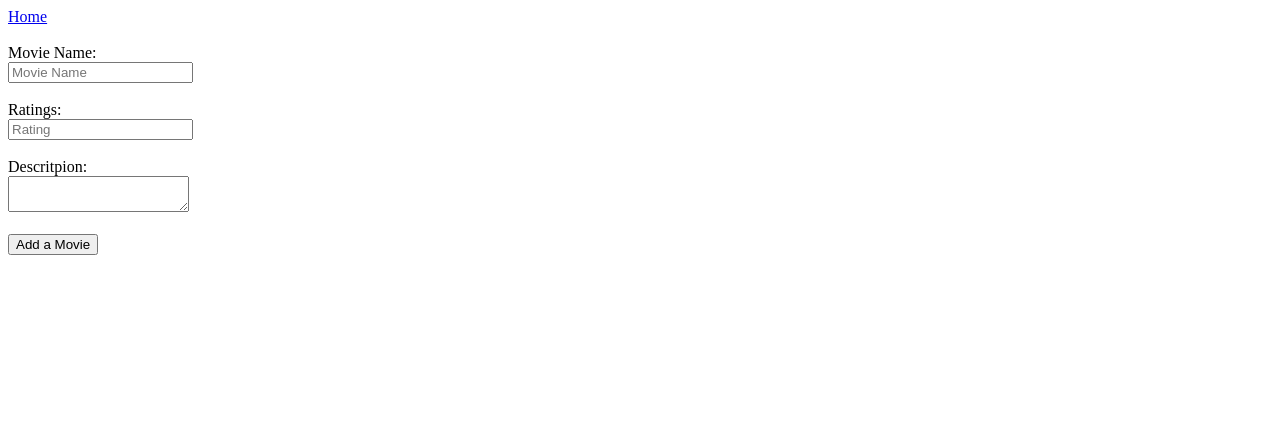
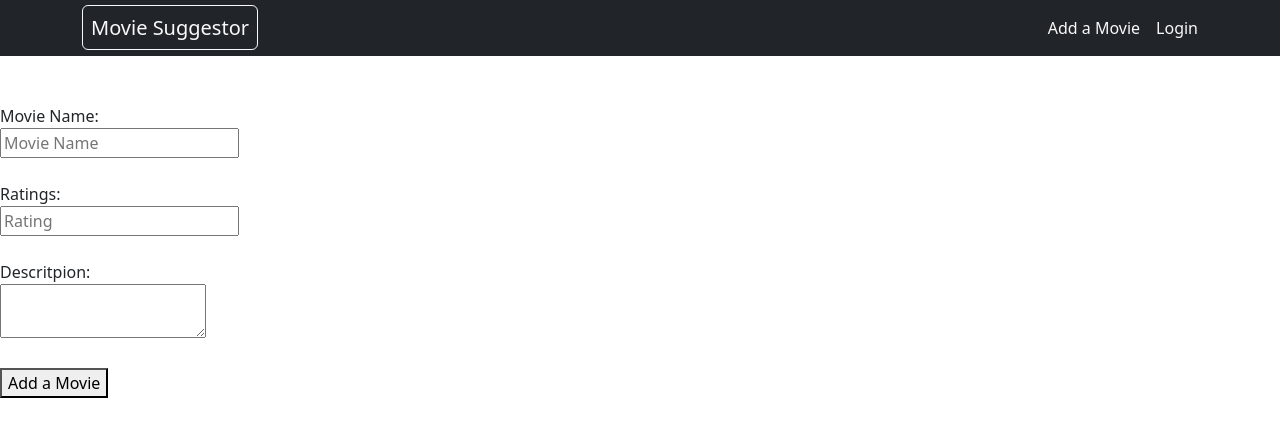
Before and after one commit to sanishkarkee/REACT-DynoAcademy, a React (Create React App) app: page /add in a window 1280 px wide. Shown: the top 436 px of the page. Built offline with nearby package versions, Linux system fonts and the light colour scheme.

Commit message:
Navbar added to all the pages using bootstrap

```diff
--- a/package.json
+++ b/package.json
@@ -4,8 +4,10 @@
   "private": true,
   "dependencies": {
     "axios": "^1.7.9",
+    "bootstrap": "^5.3.3",
     "cra-template": "1.2.0",
     "react": "^19.0.0",
+    "react-bootstrap": "^2.10.9",
     "react-dom": "^19.0.0",
     "react-router-dom": "^5.3.4",
     "react-scripts": "5.0.1",
--- a/public/index.html
+++ b/public/index.html
@@ -22,7 +22,7 @@
       work correctly both with client-side routing and a non-root public URL.
       Learn how to configure a non-root public URL by running `npm run build`.
     -->
-  <title>HTTP Testing</title>
+  <title>Movie Suggestor</title>
 </head>
 
 <body>
--- /dev/null
+++ b/src/Components/MovieNavBar.js
@@ -0,0 +1,49 @@
+import React from 'react';
+import { Container, Navbar } from 'react-bootstrap';
+import { Link } from 'react-router-dom/cjs/react-router-dom.min';
+
+const MovieNavBar = () => {
+  return (
+    <>
+      <Navbar className=' bg-dark '>
+        <Container>
+          <Navbar.Brand href='#home'>
+            <Link
+              to='/'
+              className='text-light  border border-light p-2 rounded-2'
+            >
+              Movie Suggestor
+            </Link>
+          </Navbar.Brand>
+          <Navbar.Toggle />
+          <Navbar.Collapse className='justify-content-end gap-3'>
+            <Navbar.Text>
+              <Link to='/add' className='text-light '>
+                Add a Movie
+              </Link>
+            </Navbar.Text>
+
+            <Navbar.Text>
+              {/* logged in xa bhane "profile" page show garna instead of "login" */}
+              {localStorage.getItem('accessToken') ? (
+                <>
+                  <Link to='/profile' className='text-light '>
+                    Profile
+                  </Link>
+                </>
+              ) : (
+                <>
+                  <Link to='/login' className='text-light text-decoration-none'>
+                    Login
+                  </Link>
+                </>
+              )}
+            </Navbar.Text>
+          </Navbar.Collapse>
+        </Container>
+      </Navbar>
+    </>
+  );
+};
+
+export default MovieNavBar;
--- a/src/index.js
+++ b/src/index.js
@@ -1,7 +1,8 @@
 import React from 'react';
 import ReactDOM from 'react-dom/client';
-
 import App from './App';
+import 'bootstrap/dist/css/bootstrap.min.css';
+import './styles/global.css';
 
 const root = ReactDOM.createRoot(document.getElementById('root'));
 root.render(
--- a/src/pages/AddMovie.js
+++ b/src/pages/AddMovie.js
@@ -1,6 +1,7 @@
 import axios from 'axios';
 import React, { useRef } from 'react';
 import { Link, useHistory } from 'react-router-dom/cjs/react-router-dom.min';
+import MovieNavBar from '../Components/MovieNavBar';
 
 const AddMovie = () => {
   //Data submit paxi index page ma redirect garna lai
@@ -44,7 +45,7 @@ const AddMovie = () => {
 
   return (
     <>
-      <Link to='/'>Home</Link>
+      <MovieNavBar />
       <br /> <br />
       <form onSubmit={addMovieHandler}>
         Movie Name: <br />
--- a/src/pages/Index.js
+++ b/src/pages/Index.js
@@ -2,6 +2,7 @@ import React, { useEffect } from 'react';
 import axios from 'axios';
 import { useState } from 'react';
 import { Link } from 'react-router-dom/cjs/react-router-dom.min';
+import MovieNavBar from '../Components/MovieNavBar';
 
 const Index = () => {
   // 3) -----ASYNCS-AWAIT
@@ -77,19 +78,7 @@ const Index = () => {
 
   return (
     <div className='App'>
-      <div>
-        <Link to='/add'>Add a Movie</Link> |
-        {/* logged in xa bhane "profile" page show garna instead of "login" */}
-        {localStorage.getItem('accessToken') ? (
-          <>
-            <Link to='/profile'>Profile</Link>
-          </>
-        ) : (
-          <>
-            <Link to='/login'>Login</Link>
-          </>
-        )}
-      </div>
+      <MovieNavBar />
 
       <div>
         <input
--- a/src/pages/Login.js
+++ b/src/pages/Login.js
@@ -1,6 +1,8 @@
 import axios from 'axios';
 import React, { useRef } from 'react';
 import { useHistory } from 'react-router-dom/cjs/react-router-dom.min';
+import MovieNavBar from '../Components/MovieNavBar';
+import { Container } from 'react-bootstrap';
 
 const Login = () => {
   const email = useRef();
@@ -48,6 +50,9 @@ const Login = () => {
 
   return (
     <>
+      <MovieNavBar />
+
+      <Container className='m-5'>
         <form onSubmit={loginHandler}>
           Email: <br />
           <input type='text' ref={email} />
@@ -59,6 +64,7 @@ const Login = () => {
           <br />
           <button>Login</button>
         </form>
+      </Container>
     </>
   );
 };
--- a/src/pages/Profile.js
+++ b/src/pages/Profile.js
@@ -1,6 +1,8 @@
 import axios from 'axios';
 import React, { useEffect, useState } from 'react';
 import { Link, useHistory } from 'react-router-dom/cjs/react-router-dom.min';
+import MovieNavBar from '../Components/MovieNavBar';
+import { Container } from 'react-bootstrap';
 
 const Profile = () => {
   const history = useHistory();
@@ -49,11 +51,14 @@ const Profile = () => {
 
   return (
     <>
-      <Link to='/'>Home</Link> <br /> <br />
-      Username: {userData.name} <br />
-      Email: {userData.email} <br />
-      Country: {userData.country} <br />
-      <button onClick={onLogOut}>Logout</button>
+      <MovieNavBar />
+
+      <Container className='mt-3'>
+        Username: {userData.name} <br />
+        Email: {userData.email} <br />
+        Country: {userData.country} <br /> <br />
+        <button onClick={onLogOut}>Logout</button>
+      </Container>
     </>
   );
 };
--- /dev/null
+++ b/src/styles/global.css
@@ -0,0 +1,3 @@
+* {
+  text-decoration: none !important;
+}/*# sourceMappingURL=global.css.map */
--- /dev/null
+++ b/src/styles/global.scss
@@ -0,0 +1,3 @@
+* {
+  text-decoration: none !important;
+}
```
Also changed, not shown: 2 other files (tests, documents, lock files or other folders). Lines whose indentation alone changed are shown as unchanged.
